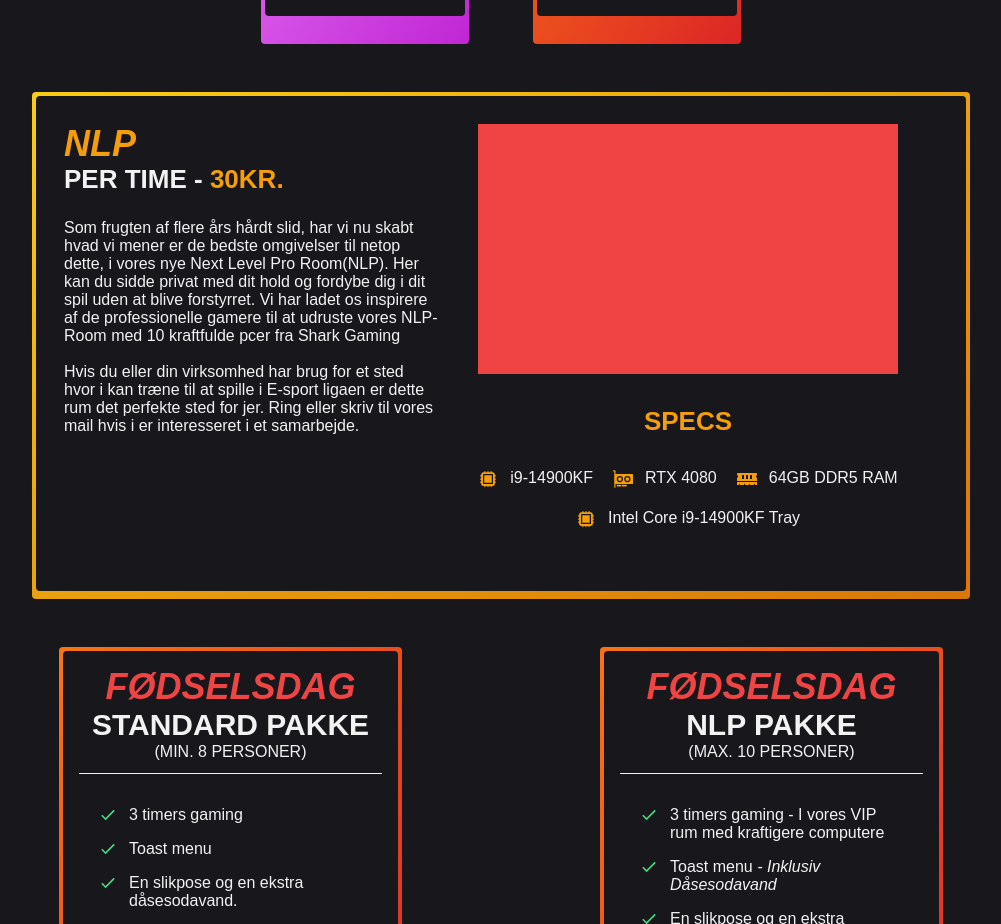
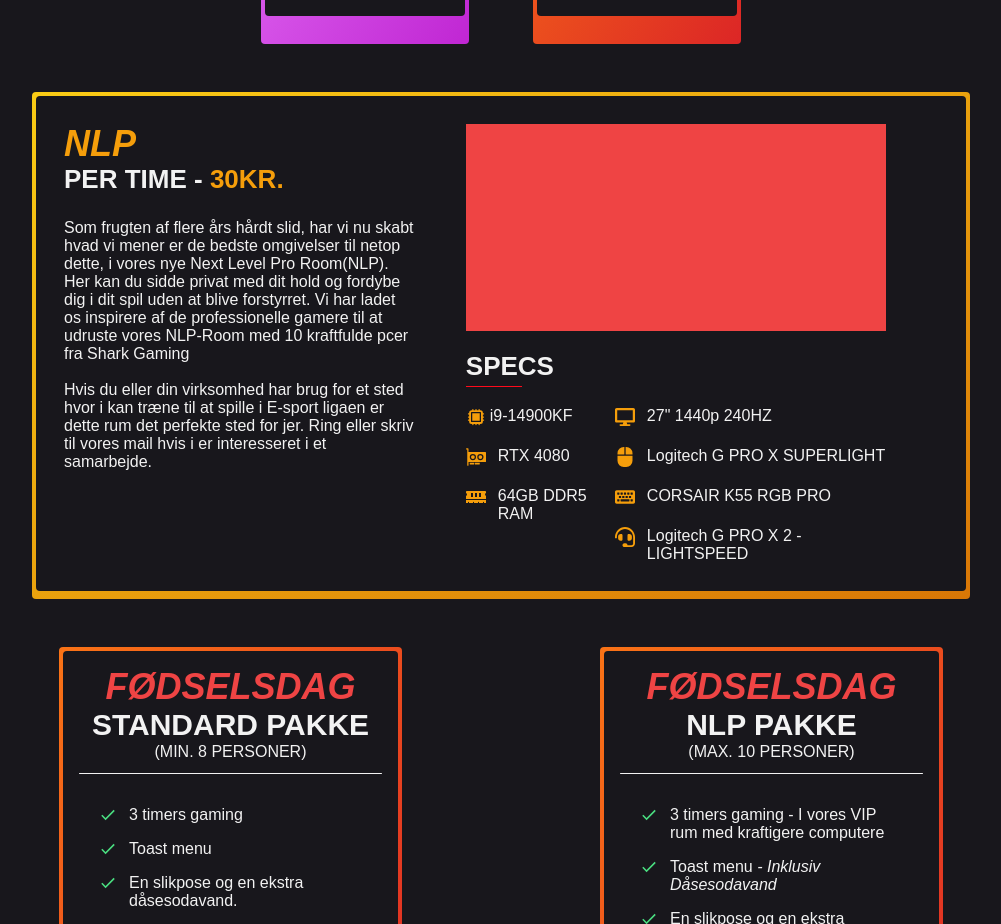
Before and after one commit to TobiasRoland123/next_level, a Next.js app: page / in a window 1280 px wide. Shown: the part 912-1836 px from the top of the page, without its empty margins (139-1140 px from the left). Built offline with nearby package versions, Linux system fonts and the light colour scheme.

Commit message:
pc specs done

```diff
--- a/src/components/Cards/Card.tsx
+++ b/src/components/Cards/Card.tsx
@@ -3,7 +3,7 @@ import { cva, VariantProps } from 'class-variance-authority';
 import { IoIosArrowForward, IoMdCheckmark } from 'react-icons/io';
 import { HiCpuChip } from 'react-icons/hi2';
 import { BsGpuCard } from 'react-icons/bs';
-import { FaMemory } from 'react-icons/fa';
+import { FaDesktop, FaHeadset, FaKeyboard, FaMemory, FaMouse } from 'react-icons/fa';
 import Tilt from 'react-parallax-tilt';
 
 import { AnimatePresence, HTMLMotionProps, motion } from 'framer-motion';
@@ -245,7 +245,7 @@ const Card = forwardRef<HTMLDivElement, CardProps>(
                   variants={InnerBoxVariantNlp}
                   className="bg-primaryCol flex justify-between p-7 w-full h-[495px] rounded"
                 >
-                  <div className="flex flex-col">
+                  <div className="flex flex-col w-2/5">
                     <h2 className={clsx(variant, 'text-4xl')}>{header}</h2>
                     <h4 className="text-secondaryCol">
                       Per time - <span className="text-amber-500">{timePris}kr.</span>
@@ -262,11 +262,15 @@ const Card = forwardRef<HTMLDivElement, CardProps>(
                     </p>
                   </div>
 
-                  <div className="flex flex-col gap-8 h-full items-center">
-                    <div className="bg-red-500 min-w-[420px] h-[250px] mx-10 "></div>
-                    <h4>specs</h4>
-                    <div className="flex justify-center flex-wrap gap-5">
-                      <div className="flex gap-3">
+                  <div className="flex flex-col gap-5 h-full items-center w-3/5">
+                    <div className="bg-red-500 min-w-[420px] h-[280px] "></div>
+
+                    <div className="flex flex-col gap-5 max-w-[420px]">
+                      <h4 className="text-secondaryCol">specs</h4>
+                      <div className="h-[1px] bg-accentCol w-14 -mt-4"></div>
+                      <div className="flex">
+                        <div className="flex flex-col gap-5">
+                          <div className="flex gap-1">
                             <HiCpuChip
                               className="flex-shrink-0"
                               size={20}
@@ -287,12 +291,37 @@ const Card = forwardRef<HTMLDivElement, CardProps>(
                             />
                             <p className="text-secondaryCol"> 64GB DDR5 RAM</p>
                           </div>
+                        </div>
+                        <div className="flex flex-col gap-5">
                           <div className="flex gap-3">
-                        <HiCpuChip
+                            <FaDesktop
                               className="flex-shrink-0"
                               size={20}
                             />
-                        <p className="text-secondaryCol">Intel Core i9-14900KF Tray</p>
+                            <p className="text-secondaryCol">27" 1440p 240HZ</p>
+                          </div>
+                          <div className="flex gap-3">
+                            <FaMouse
+                              className="flex-shrink-0"
+                              size={20}
+                            />
+                            <p className="text-secondaryCol">Logitech G PRO X SUPERLIGHT</p>
+                          </div>
+                          <div className="flex gap-3">
+                            <FaKeyboard
+                              className="flex-shrink-0"
+                              size={20}
+                            />
+                            <p className="text-secondaryCol">CORSAIR K55 RGB PRO</p>
+                          </div>
+                          <div className="flex gap-3">
+                            <FaHeadset
+                              className="flex-shrink-0"
+                              size={20}
+                            />
+                            <p className="text-secondaryCol">Logitech G PRO X 2 - LIGHTSPEED</p>
+                          </div>
+                        </div>
                       </div>
                     </div>
                   </div>
```
Lines whose indentation alone changed are shown as unchanged.
